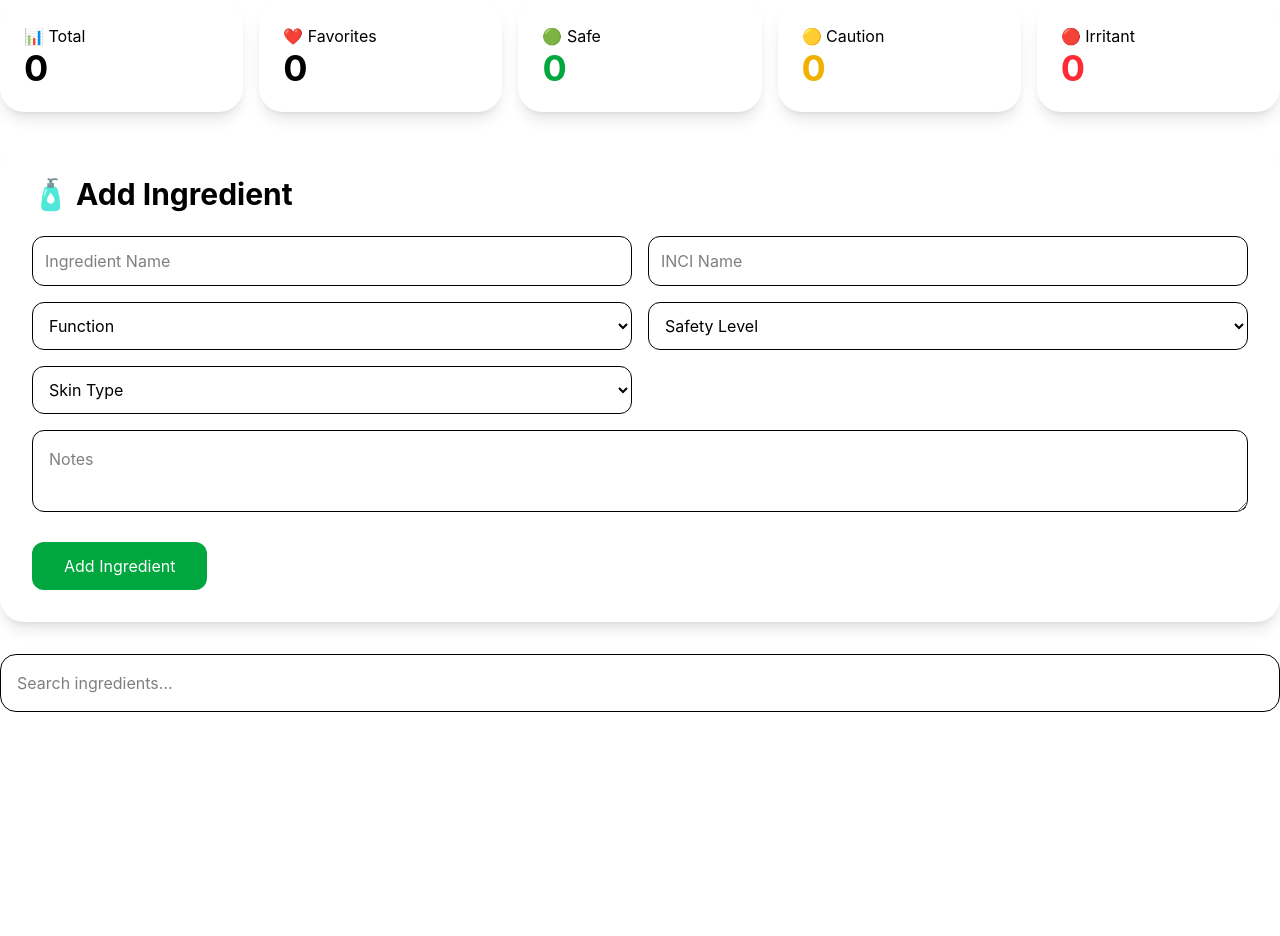
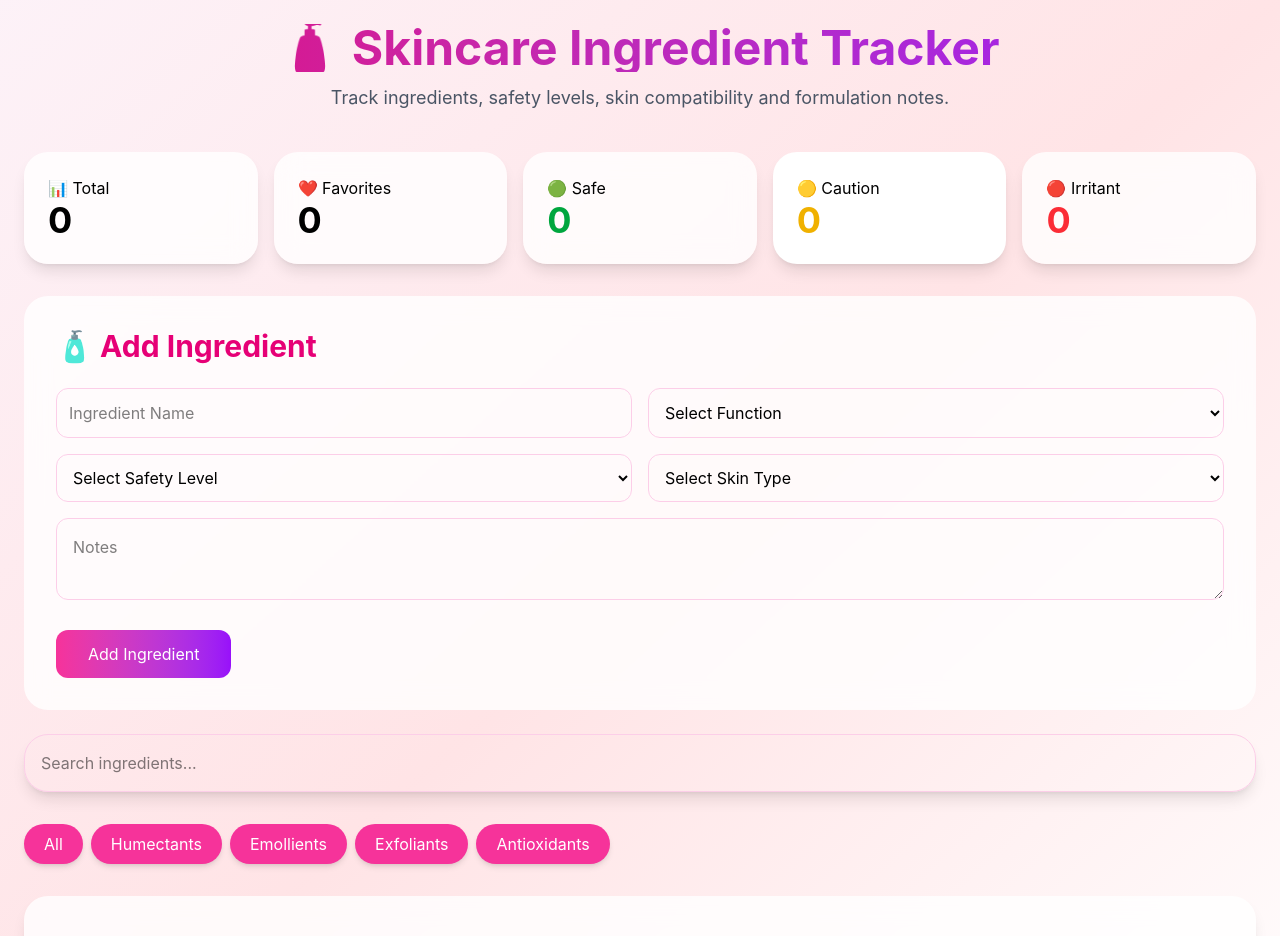
Before and after one commit to olajideIfe/skincare-ingredient-tracker, a React (Vite) app: page / in a window 1280 px wide. Shown: the top 936 px of the page. Before the commit the page ends 800 px from the top, so only its background shows below. Built offline with nearby package versions, Linux system fonts and the light colour scheme.

Commit message:
style: redesign user interface

```diff
--- a/src/App.jsx
+++ b/src/App.jsx
@@ -7,7 +7,6 @@ import SearchBar from "./components/SearchBar";
 const App = () => {
   const [formData, setFormData] = useState({
     ingredientName: "",
-    inciName: "",
     functionType: "",
     safetyLevel: "",
     skinType: "",
@@ -65,7 +64,6 @@ const App = () => {
 
     setFormData({
       ingredientName: "",
-      inciName: "",
       functionType: "",
       safetyLevel: "",
       skinType: "",
@@ -93,7 +91,6 @@ const App = () => {
     (ingredient) => ingredient.favorite,
   ).length;
 
-
   const safeIngredients = ingredients.filter(
     (ingredient) => ingredient.safetyLevel === "Safe",
   ).length;
@@ -109,7 +106,6 @@ const App = () => {
   const editIngredient = (ingredient) => {
     setFormData({
       ingredientName: ingredient.ingredientName,
-      inciName: ingredient.inciName,
       functionType: ingredient.functionType,
       safetyLevel: ingredient.safetyLevel,
       skinType: ingredient.skinType,
@@ -124,96 +120,30 @@ const App = () => {
     setIngredients(ingredients.filter((ingredient) => ingredient.id !== id));
   };
 
-  const filteredIngredients =
-  ingredients.filter(
-    (ingredient) => {
-
+  const filteredIngredients = ingredients.filter((ingredient) => {
     const matchesSearch =
-        ingredient
-          .ingredientName
-          .toLowerCase()
-          .includes(
-            search.toLowerCase()
-          ) ||
-
-        ingredient
-          .inciName
-          .toLowerCase()
-          .includes(
-            search.toLowerCase()
-          );
+      ingredient.ingredientName.toLowerCase().includes(search.toLowerCase()) ||
+      ingredient.inciName.toLowerCase().includes(search.toLowerCase());
 
     const matchesFunction =
-        functionFilter ===
-          "All" ||
+      functionFilter === "All" || ingredient.functionType === functionFilter;
 
-        ingredient
-          .functionType ===
-          functionFilter;
+    return matchesSearch && matchesFunction;
+  });
 
   return (
-        matchesSearch &&
-        matchesFunction
-      );
-    }
-  );
+    <div className="min-h-screen bg-gradient-to-br from-pink-50 via-rose-100 to-purple-10 p-6 ">
+      <div className="text-center mb-10">
+        <h1 className="text-5xl font-bold bg-gradient-to-r from-pink-600 to-purple-600 bg-clip-text text-transparent mb-3">
+          🧴 Skincare Ingredient Tracker
+        </h1>
 
-  <div className="flex gap-2 flex-wrap mb-8">
-
-  <button
-    onClick={() =>
-      setFunctionFilter(
-        "All"
-      )
-    }
-  >
-    All
-  </button>
-
-  <button
-    onClick={() =>
-      setFunctionFilter(
-        "Humectant"
-      )
-    }
-  >
-    Humectants
-  </button>
-
-  <button
-    onClick={() =>
-      setFunctionFilter(
-        "Emollient"
-      )
-    }
-  >
-    Emollients
-  </button>
-
-  <button
-    onClick={() =>
-      setFunctionFilter(
-        "Exfoliant"
-      )
-    }
-  >
-    Exfoliants
-  </button>
-
-  <button
-    onClick={() =>
-      setFunctionFilter(
-        "Antioxidant"
-      )
-    }
-  >
-    Antioxidants
-  </button>
-
+        <p
+          className=" text-gray-600 text-lg" >
+          Track ingredients, safety levels, skin compatibility and formulation
+          notes.
+        </p>
       </div>
-
-  return (
-    <div>
       <Dashboard
         totalIngredients={totalIngredients}
         favoriteIngredients={favoriteIngredients}
@@ -228,21 +158,69 @@ const App = () => {
         addIngredient={addIngredient}
         editingId={editingId}
       />
+      <br />
 
       <SearchBar search={search} setSearch={setSearch} />
+      <div className="flex gap-2 flex-wrap mb-8">
+        <button
+          onClick={() => setFunctionFilter("All")}
+          className=" px-5 py-2 rounded-full bg-pink-500 text-white hover:bg-pink-600 transition shadow-md ">
+          All
+        </button>
 
+        <button
+          onClick={() => setFunctionFilter("Humectant")}
+          className=" px-5 py-2 rounded-full bg-pink-500 text-white transition shadow-md " >
+          Humectants
+        </button>
+
+        <button
+          onClick={() => setFunctionFilter("Emollient")}
+          className=" px-5 py-2 rounded-full bg-pink-500 text-white transition shadow-md " >
+          Emollients
+        </button>
+
+        <button
+          onClick={() => setFunctionFilter("Exfoliant")}
+        className=" px-5 py-2 rounded-full bg-pink-500 text-white transition shadow-md " >
+          Exfoliants
+        </button>
+
+        <button
+          onClick={() => setFunctionFilter("Antioxidant")}
+         className=" px-5 py-2 rounded-full bg-pink-500 text-white transition shadow-md " >
+          Antioxidants
+        </button>
+      </div>
+
+      {filteredIngredients.length === 0 ? (
+        <div
+          className=" bg-white/80 backdrop-blur-md rounded-3xl p-10 text-center shadow-lg mt-8 " >
+          <h2
+            className="text-3xl font-bold text-pink-600 " >
+            🧴 No Ingredients Yet
+          </h2>
+
+          <p className="text-gray-600 mt-3">Add your first ingredient above.</p>
+        </div>
+      ) : (
         <div className="grid md:grid-cols-2 gap-6 mt-8">
           {filteredIngredients.map((ingredient) => (
             <IngredientCard
               key={ingredient.id}
               ingredient={ingredient}
               toggleFavorite={toggleFavorite}
+              editIngredient={editIngredient}
               deleteIngredient={deleteIngredient}
             />
           ))}
         </div>
+      )}
 
-
+      <footer
+        className=" text-center mt-16 text-gray-600 ">
+        Built with React + Tailwind CSS 💖
+      </footer>
     </div>
   );
 };
--- a/src/components/Dashboard.jsx
+++ b/src/components/Dashboard.jsx
@@ -9,36 +9,26 @@ const Dashboard = ({
 }) => {
   return (
     <div
-      className="
-      grid
-      md:grid-cols-5
-      gap-4
-      mb-8
-      "
-    >
-
-      <div className="bg-white p-6 rounded-3xl shadow-lg">
+      className=" grid md:grid-cols-5 gap-4 mb-8 " >
+      <div
+          className="bg-white/80 backdrop-blur-md p-6 rounded-3xl shadow-lg hover:shadow-2xl hover:-translate-y-2 transition-all duration-300">
         <h3>📊 Total</h3>
 
-        <p className="text-4xl font-bold">
-          {totalIngredients}
-        </p>
+        <p className="text-4xl font-bold">{totalIngredients}</p>
       </div>
 
-      <div className="bg-white p-6 rounded-3xl shadow-lg">
+      <div
+          className="bg-white/80 backdrop-blur-md p-6 rounded-3xl shadow-lg hover:shadow-2xl hover:-translate-y-2 transition-all duration-300">
         <h3>❤️ Favorites</h3>
 
-        <p className="text-4xl font-bold">
-          {favoriteIngredients}
-        </p>
+        <p className="text-4xl font-bold">{favoriteIngredients}</p>
       </div>
 
-      <div className="bg-white p-6 rounded-3xl shadow-lg">
+      <div
+        className="bg-white/80 backdrop-blur-md p-6 rounded-3xl shadow-lg hover:shadow-2xl hover:-translate-y-2 transition-all duration-300">
         <h3>🟢 Safe</h3>
 
-        <p className="text-4xl font-bold text-green-600">
-          {safeIngredients}
-        </p>
+        <p className="text-4xl font-bold text-green-600">{safeIngredients}</p>
       </div>
 
       <div className="bg-white p-6 rounded-3xl shadow-lg">
@@ -49,14 +39,12 @@ const Dashboard = ({
         </p>
       </div>
 
-      <div className="bg-white p-6 rounded-3xl shadow-lg">
+      <div
+        className= "bg-white/80 backdrop-blur-md p-6 rounded-3xl shadow-lg hover:shadow-2xl hover:-translate-y-2 transition-all duration-300" >
         <h3>🔴 Irritant</h3>
 
-        <p className="text-4xl font-bold text-red-500">
-          {irritantIngredients}
-        </p>
+        <p className="text-4xl font-bold text-red-500">{irritantIngredients}</p>
       </div>
-
     </div>
   );
 };
--- a/src/components/IngredientForm.jsx
+++ b/src/components/IngredientForm.jsx
@@ -1,18 +1,19 @@
 import React from "react";
 
-const IngredientForm = ({ formData, handleChange, addIngredient, editingId }) => {
+const IngredientForm = ({
+  formData,
+  handleChange,
+  addIngredient,
+  editingId,
+}) => {
   return (
     <form
       onSubmit={addIngredient}
-      className="
-      bg-white
-      p-8
-      rounded-3xl
-      shadow-lg
-      mb-8
-      "
-    >
-      <h2 className="text-3xl font-bold mb-6">🧴 Add Ingredient</h2>
+      className="bg-white/80 backdrop-blur-md p-8 rounded-3xl shadow-xl-8 ">
+      <h2
+     className=" text-3xl font-bold text-pink-600 mb-6 ">
+        🧴 Add Ingredient
+      </h2>
 
       <div className="grid md:grid-cols-2 gap-4">
         <input
@@ -21,25 +22,14 @@ const IngredientForm = ({ formData, handleChange, addIngredient, editingId }) =>
           placeholder="Ingredient Name"
           value={formData.ingredientName}
           onChange={handleChange}
-          className="border p-3 rounded-xl"
-        />
-
-        <input
-          type="text"
-          name="inciName"
-          placeholder="INCI Name"
-          value={formData.inciName}
-          onChange={handleChange}
-          className="border p-3 rounded-xl"
-        />
+         className="border border-pink-200 p-3 rounded-xl focus:ring-4 focus:ring-pink-200 outline-none "/>
 
         <select
           name="functionType"
           value={formData.functionType}
           onChange={handleChange}
-          className="border p-3 rounded-xl"
-        >
-          <option value="">Function</option>
+          className="border border-pink-200 p-3 rounded-xl focus:ring-4 focus:ring-pink-200 outline-none ">
+          <option value="" >Select Function</option>
 
           <option>Humectant</option>
 
@@ -56,9 +46,8 @@ const IngredientForm = ({ formData, handleChange, addIngredient, editingId }) =>
           name="safetyLevel"
           value={formData.safetyLevel}
           onChange={handleChange}
-          className="border p-3 rounded-xl"
-        >
-          <option value="">Safety Level</option>
+         className="border border-pink-200 p-3 rounded-xl focus:ring-4 focus:ring-pink-200 outline-none ">
+          <option value=""> Select Safety Level</option>
 
           <option>Safe</option>
 
@@ -71,9 +60,8 @@ const IngredientForm = ({ formData, handleChange, addIngredient, editingId }) =>
           name="skinType"
           value={formData.skinType}
           onChange={handleChange}
-          className="border p-3 rounded-xl"
-        >
-          <option value="">Skin Type</option>
+          className="border border-pink-200 p-3 rounded-xl focus:ring-4 focus:ring-pink-200 outline-none ">
+          <option value="">Select Skin Type</option>
 
           <option>Dry Skin</option>
 
@@ -90,26 +78,11 @@ const IngredientForm = ({ formData, handleChange, addIngredient, editingId }) =>
         placeholder="Notes"
         value={formData.notes}
         onChange={handleChange}
-        className="
-        border
-        p-4
-        rounded-xl
-        w-full
-        mt-4
-        "
-      />
+        className=" border border-pink-200 p-4 rounded-xl w-full mt-4 focus:ring focus:ring-pink-2 outline-none"/>
 
       <button
         type="submit"
-        className="
-        bg-green-600
-        text-white
-        px-8
-        py-3
-        rounded-xl
-        mt-6
-        "
-      >
+        className=" bg-gradient-to-r from-pink-500 to-purple-600 text-white px-8 py-3  rounded-xl mt-6"     >
         {editingId ? "Update Ingredient" : "Add Ingredient"}
       </button>
     </form>
--- a/src/components/SearchBar.jsx
+++ b/src/components/SearchBar.jsx
@@ -1,25 +1,14 @@
-import React from 'react'
+import React from "react";
 
-const SearchBar = ({
-  search,
-  setSearch,
-}) => {
+const SearchBar = ({ search, setSearch }) => {
   return (
     <input
       type="text"
       placeholder="Search ingredients..."
       value={search}
-      onChange={(e) =>
-        setSearch(e.target.value)
-      }
-      className="
-      w-full
-      p-4
-      rounded-2xl
-      border
-      mb-8
-      "
-    />
+      onChange={(e) => setSearch(e.target.value)}
+      className=" w-full p-4 rounded-3xl border border-pink-200 shadow-lg focus:ring-4 focus:ring-pink-200 outline-none transition
+mb-8 "/>
   );
 };
 
```
Also changed, not shown: src/components/IngredientCard.jsx (+15 -67 lines). Lines whose indentation alone changed are shown as unchanged.
